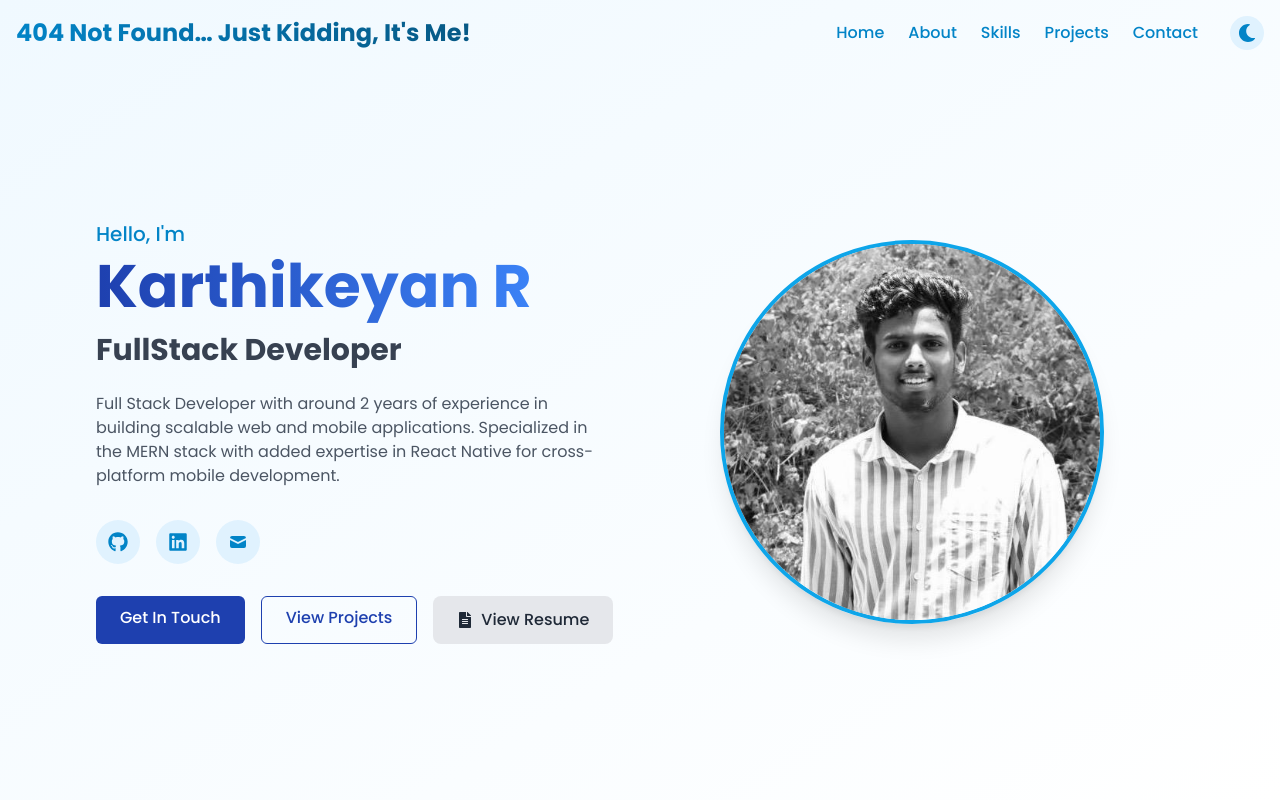
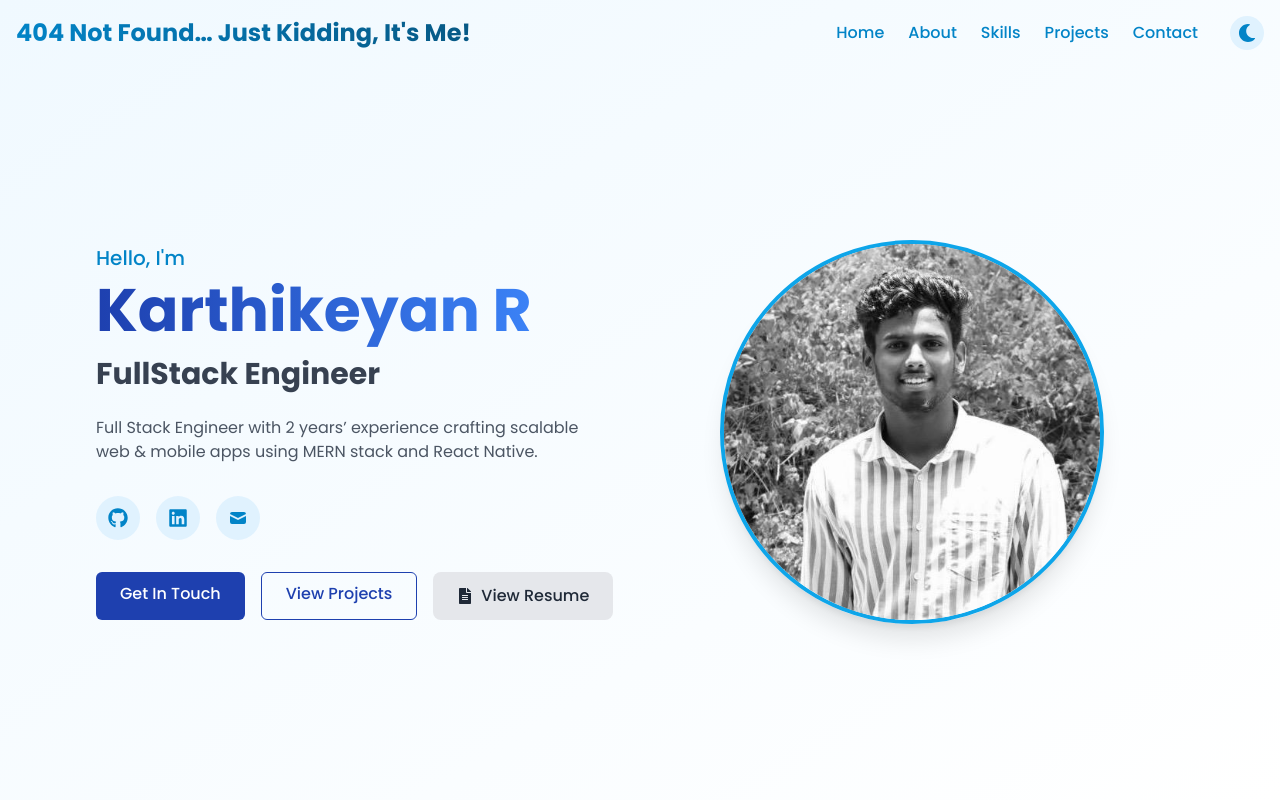
Before and after one commit to ikarthi2108/Portfolio_Karthikeyan, a React (Vite) app: page / in a window 1280 px wide. Shown: the top 800 px of the page. Built offline with nearby package versions, Linux system fonts and the light colour scheme.

Commit message:
Update Hero.jsx

```diff
--- a/src/components/Hero.jsx
+++ b/src/components/Hero.jsx
@@ -36,13 +36,10 @@ const Hero = ({ darkMode }) => {
             </span>
           </h1>
           <h2 className="text-2xl md:text-3xl font-bold mb-6 text-gray-700 dark:text-gray-300">
-            FullStack Developer
+            FullStack Engineer
           </h2>
           <p className="text-gray-600 dark:text-gray-400 mb-8 max-w-lg mx-auto md:mx-0">
-            Full Stack Developer with around 2 years of experience in building
-            scalable web and mobile applications. Specialized in the MERN stack
-            with added expertise in React Native for cross-platform mobile
-            development.
+            Full Stack Engineer with 2 years’ experience crafting scalable web & mobile apps using MERN stack and React Native.
           </p>
 
           <div className="flex gap-4 justify-center md:justify-start mb-8">
```
